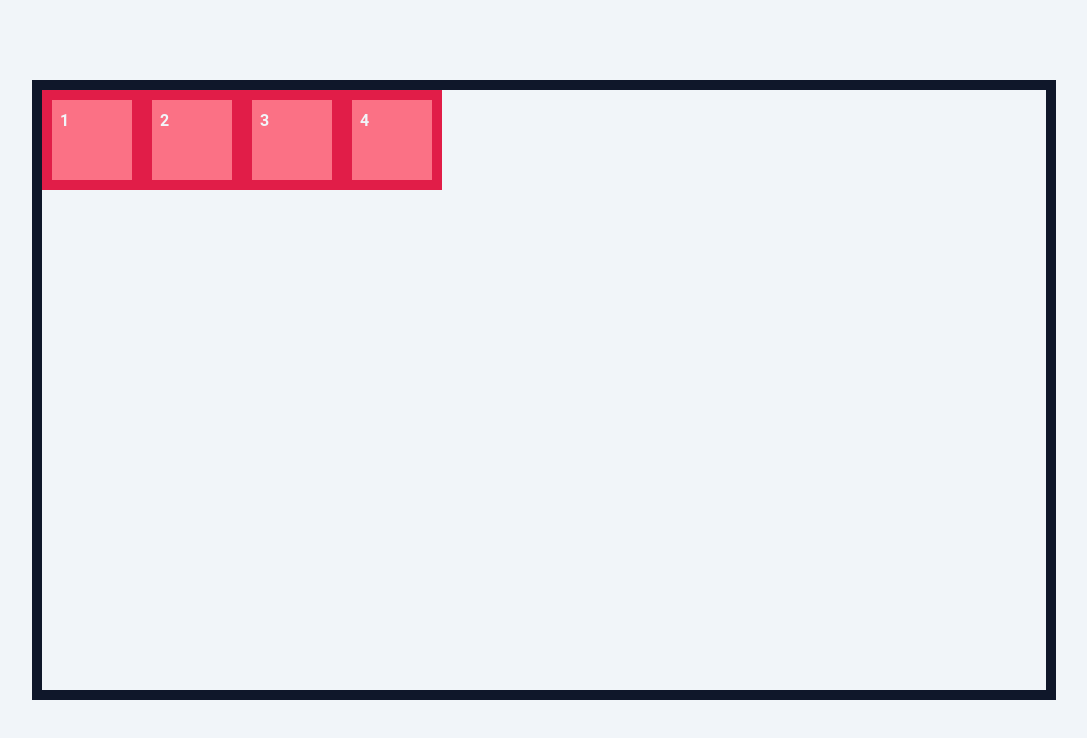
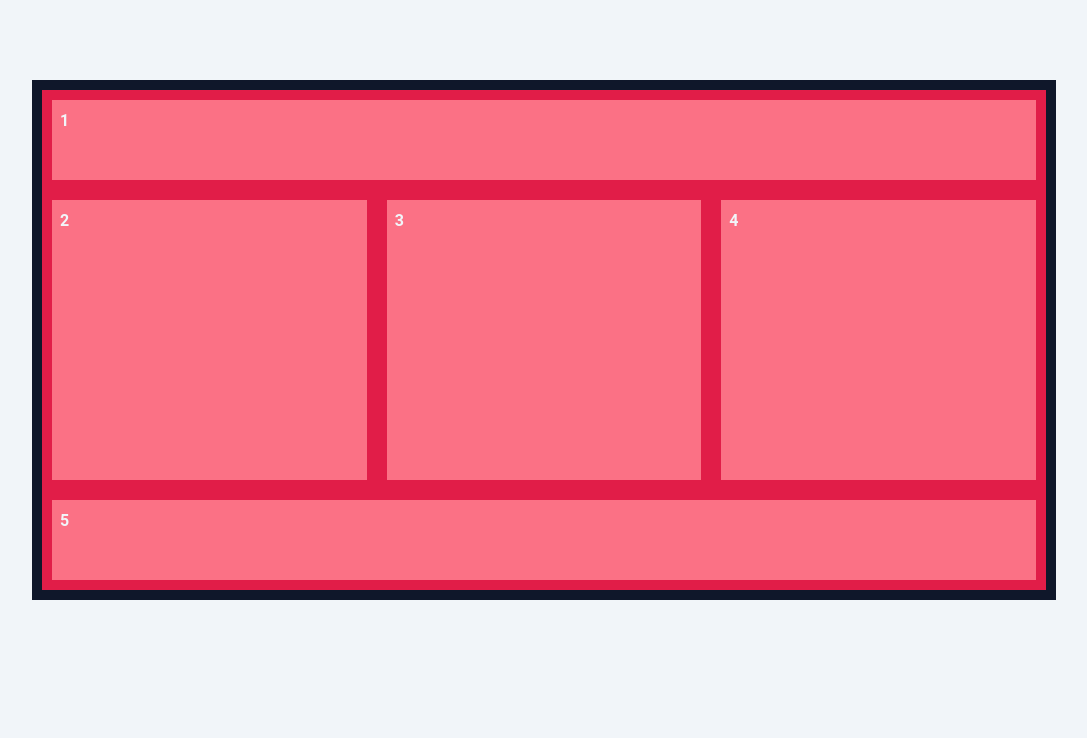
Before and after one commit to bacembenhfayehd/flex, a plain HTML site: page grid.html in a window 1280 px wide. Shown: the whole page, without its empty margins (96-1183 px from the left). Drawn offline with Linux system fonts and the light colour scheme.

Commit message:
nxt grid

```diff
--- a/grid.css
+++ b/grid.css
@@ -20,17 +20,6 @@ body {
   background-color: var(--clr-light);
 }
 
-.container {
-  width: 80%;
-  margin: 0 auto;
-  border: 10px solid var(--clr-dark);
-  display: grid;
-  grid-template-rows: repeat(6,100px) ;
-  grid-template-columns:repeat(6,100px) ;
-
-}
-
-
 .item {
   padding: 0.5em;
   background-color: #fb7185;
@@ -38,3 +27,44 @@ body {
   color: var(--clr-light);
   border: 10px solid var(--clr-accent);
 }
+
+.container {
+  width: 80%;
+  margin: 0 auto;
+  border: 10px solid var(--clr-dark);
+  display: grid;
+  grid-template-rows: 100px 300px 100px ;
+  grid-template-columns:1fr 1fr 1fr ;
+  grid-template-areas:
+  'x x x'
+  'main aside y'
+  'footer footer footer';
+
+}
+
+.item-1{
+  grid-area: x;
+
+}
+
+.item-2{
+  grid-area: main;
+
+}
+
+.item-3{
+
+  grid-area: aside;
+
+}
+
+.item-4{
+  grid-area: y;
+
+}
+
+
+.item-5{
+  grid-area: footer;
+
+}
--- a/grid.html
+++ b/grid.html
@@ -13,6 +13,7 @@
       <div class="item item-2">2</div>
       <div class="item item-3">3</div>
       <div class="item item-4">4</div>
+       <div class="item item-5">5</div>
     </div>
   </body>
 </html>
```
